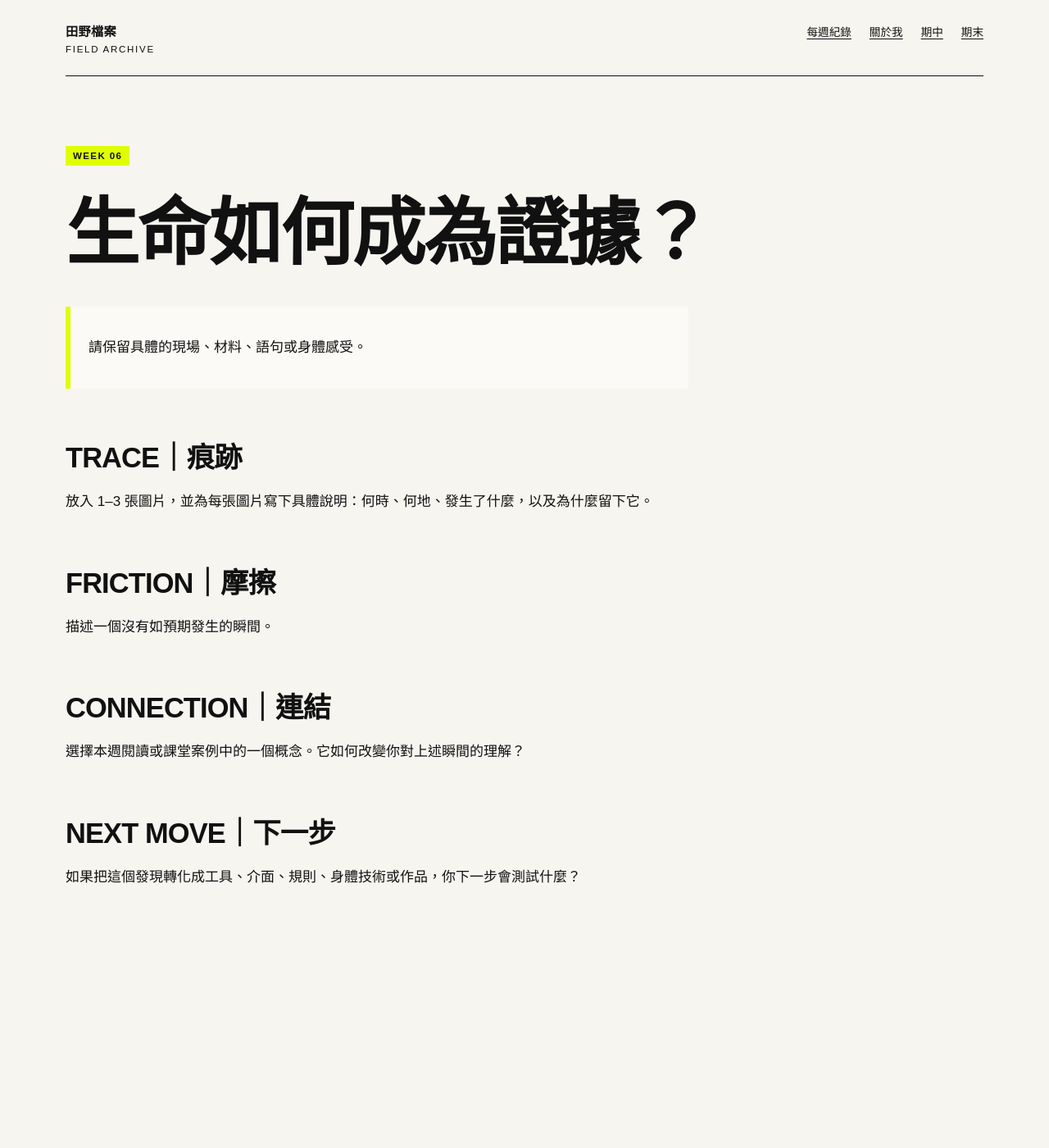
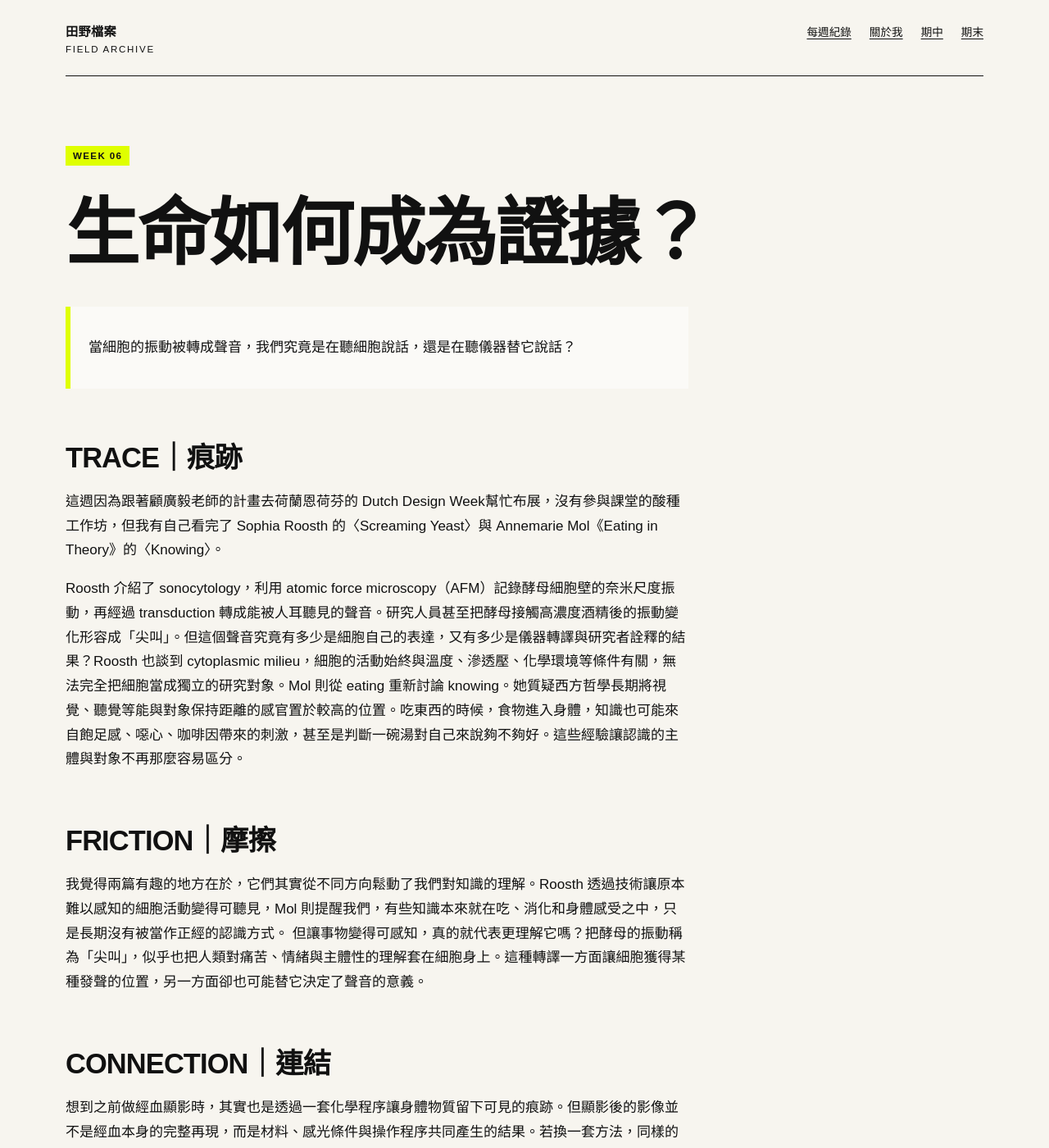
Before and after one commit to joycepig409/fieldworkarchive, a Jekyll site: the page built from weeks/week-06.md, in a window 1280 px wide and 1400 px high. Shown: the whole window at 82% size. Built offline with Jekyll 4.4.1, drawn with Linux system fonts in a browser that asks for light colours; some of the changed text lies outside the part shown.

Commit message:
Update week-06.md

```diff
--- a/weeks/week-06.md
+++ b/weeks/week-06.md
@@ -7,21 +7,24 @@ permalink: /weeks/week-06/
 
 # 生命如何成為證據？
 
-> 請保留具體的現場、材料、語句或身體感受。
+> 當細胞的振動被轉成聲音，我們究竟是在聽細胞說話，還是在聽儀器替它說話？
 
 ## TRACE｜痕跡
 
-放入 1–3 張圖片，並為每張圖片寫下具體說明：何時、何地、發生了什麼，以及為什麼留下它。
+這週因為跟著顧廣毅老師的計畫去荷蘭恩荷芬的 Dutch Design Week幫忙布展，沒有參與課堂的酸種工作坊，但我有自己看完了 Sophia Roosth 的〈Screaming Yeast〉與 Annemarie Mol《Eating in Theory》的〈Knowing〉。
+
+Roosth 介紹了 sonocytology，利用 atomic force microscopy（AFM）記錄酵母細胞壁的奈米尺度振動，再經過 transduction 轉成能被人耳聽見的聲音。研究人員甚至把酵母接觸高濃度酒精後的振動變化形容成「尖叫」。但這個聲音究竟有多少是細胞自己的表達，又有多少是儀器轉譯與研究者詮釋的結果？Roosth 也談到 cytoplasmic milieu，細胞的活動始終與溫度、滲透壓、化學環境等條件有關，無法完全把細胞當成獨立的研究對象。Mol 則從 eating 重新討論 knowing。她質疑西方哲學長期將視覺、聽覺等能與對象保持距離的感官置於較高的位置。吃東西的時候，食物進入身體，知識也可能來自飽足感、噁心、咖啡因帶來的刺激，甚至是判斷一碗湯對自己來說夠不夠好。這些經驗讓認識的主體與對象不再那麼容易區分。
 
 ## FRICTION｜摩擦
 
-描述一個沒有如預期發生的瞬間。
+我覺得兩篇有趣的地方在於，它們其實從不同方向鬆動了我們對知識的理解。Roosth 透過技術讓原本難以感知的細胞活動變得可聽見，Mol 則提醒我們，有些知識本來就在吃、消化和身體感受之中，只是長期沒有被當作正經的認識方式。
+但讓事物變得可感知，真的就代表更理解它嗎？把酵母的振動稱為「尖叫」，似乎也把人類對痛苦、情緒與主體性的理解套在細胞身上。這種轉譯一方面讓細胞獲得某種發聲的位置，另一方面卻也可能替它決定了聲音的意義。
 
 
 ## CONNECTION｜連結
 
-選擇本週閱讀或課堂案例中的一個概念。它如何改變你對上述瞬間的理解？
+想到之前做經血顯影時，其實也是透過一套化學程序讓身體物質留下可見的痕跡。但顯影後的影像並不是經血本身的完整再現，而是材料、感光條件與操作程序共同產生的結果。若換一套方法，同樣的身體材料可能會成為完全不同的證據。
+Mol 的閱讀也讓我重新想到《身體潮汐實驗室》裡的感官與器具問題。理解自己的身體一定需要先把它變成可觀察、可測量的對象嗎？還是透過觸碰、操作及反覆感受，也可能形成另一種身體知識？
 
 ## NEXT MOVE｜下一步
-
-如果把這個發現轉化成工具、介面、規則、身體技術或作品，你下一步會測試什麼？
+如果讓同一種身體材料分別經過儀器量測、感官觀察與物質轉化，最後產生的三種證據，會如何改變我們對它的理解？
```
